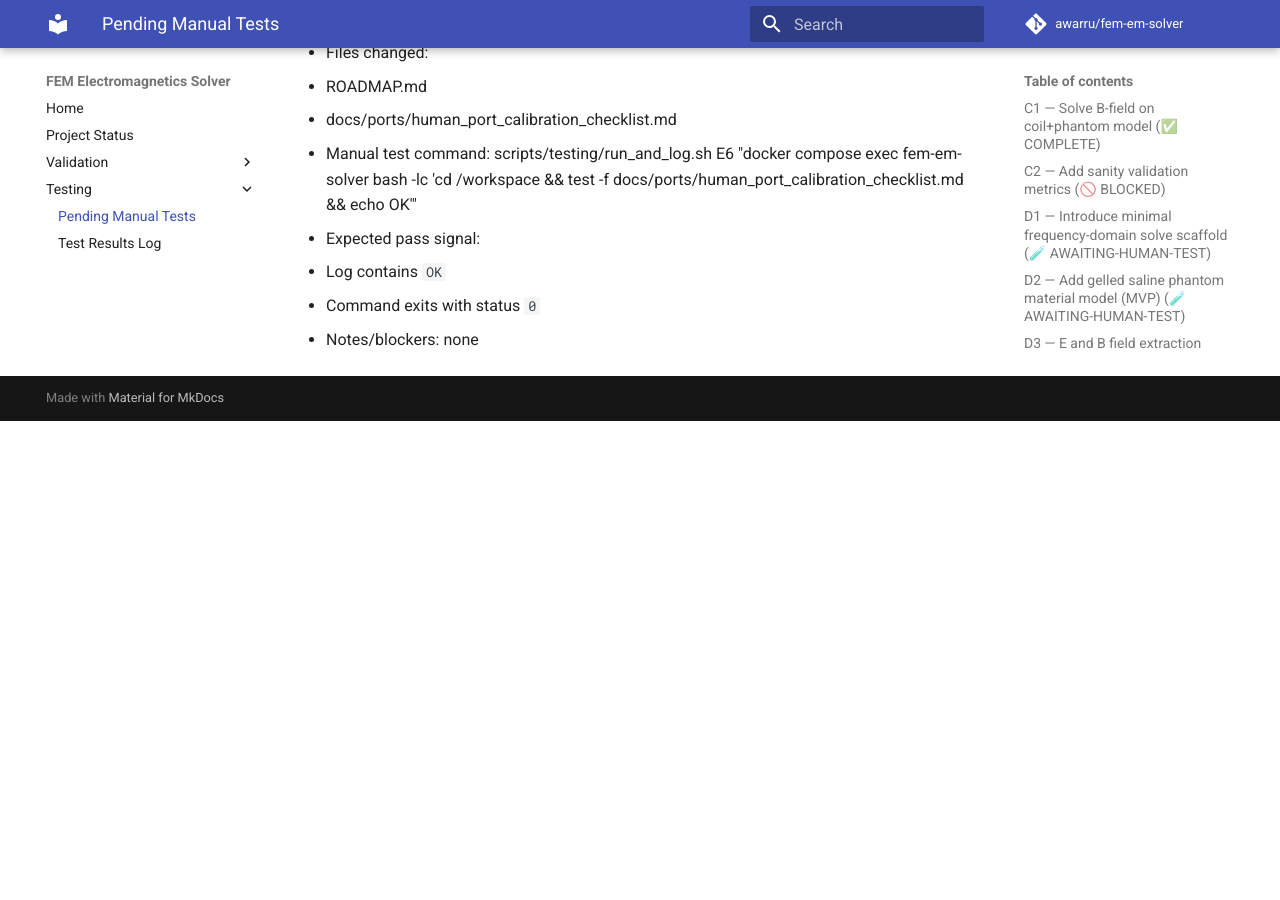
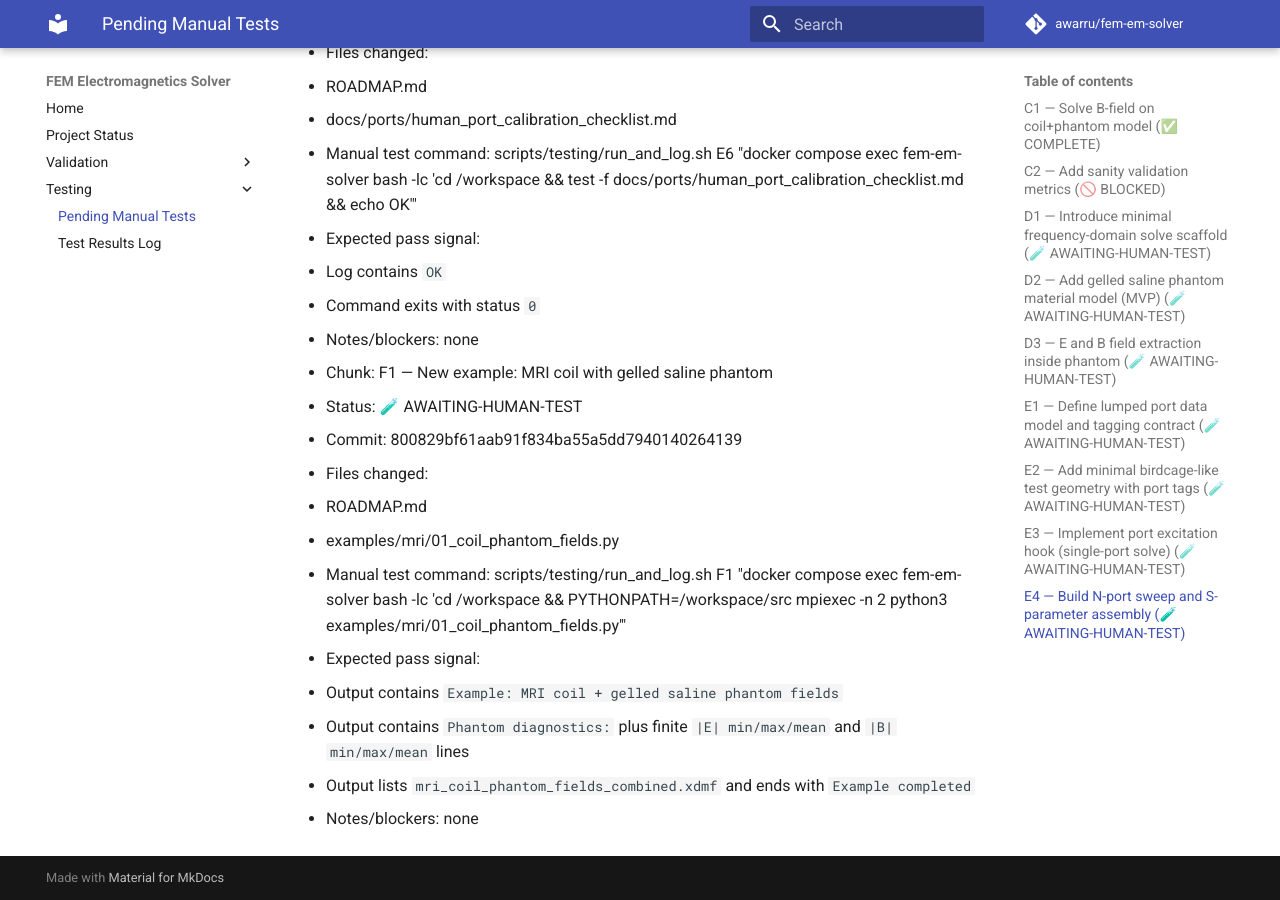
Before and after one commit to awarru/fem-em-solver, an MkDocs documentation site: the page built from docs/testing/pending-tests.md, in a window 1280 px wide and 900 px high, scrolled down 7263 px. Built offline with MkDocs 1.6.1 and Material for MkDocs 9.7.7, drawn with Linux system fonts in a browser that asks for light colours; comment, search, counter and statistics services are not loaded; before the commit the page ends 7684 px from its top, so only the background shows below that.

Commit message:
Record manual test handoff for F1 MRI example

```diff
--- a/docs/testing/pending-tests.md
+++ b/docs/testing/pending-tests.md
@@ -224,3 +224,16 @@
   - Log contains `OK`
   - Command exits with status `0`
 - Notes/blockers: none
+
+- Chunk: F1 — New example: MRI coil with gelled saline phantom
+- Status: 🧪 AWAITING-HUMAN-TEST
+- Commit: 800829bf61aab91f834ba55a5dd7940140264139
+- Files changed:
+  - ROADMAP.md
+  - examples/mri/01_coil_phantom_fields.py
+- Manual test command: scripts/testing/run_and_log.sh F1 "docker compose exec fem-em-solver bash -lc 'cd /workspace && PYTHONPATH=/workspace/src mpiexec -n 2 python3 examples/mri/01_coil_phantom_fields.py'"
+- Expected pass signal:
+  - Output contains `Example: MRI coil + gelled saline phantom fields`
+  - Output contains `Phantom diagnostics:` plus finite `|E| min/max/mean` and `|B| min/max/mean` lines
+  - Output lists `mri_coil_phantom_fields_combined.xdmf` and ends with `Example completed`
+- Notes/blockers: none
```
